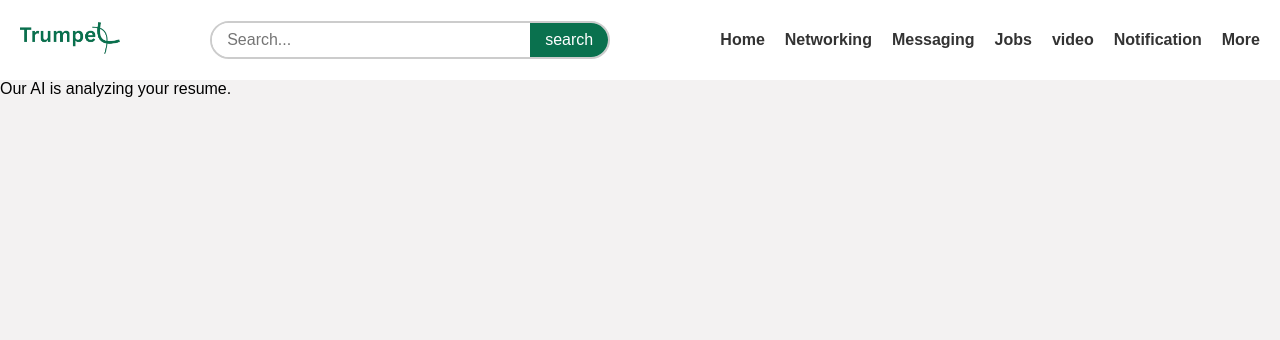
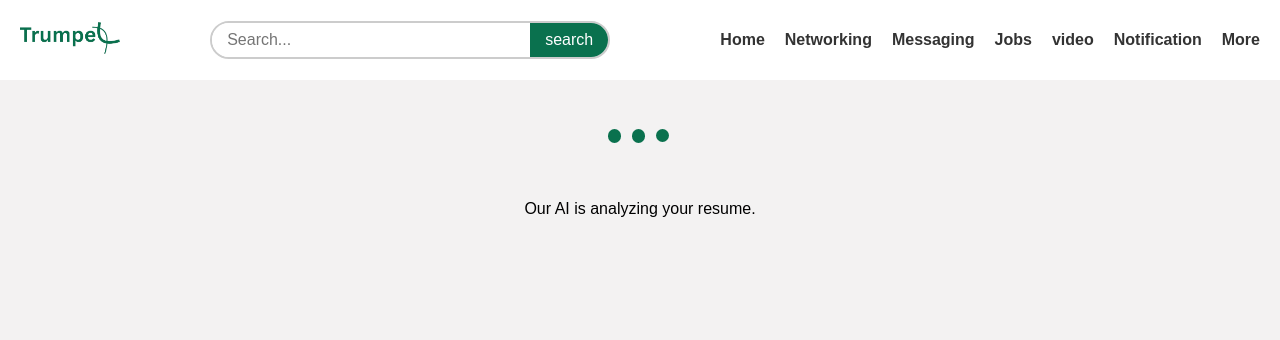
Before and after one commit to lianaminasyan08-beep/jobmatch, a Django app: template resume_analyzer/templates/resume_await.html in a window 1280 px wide. Shown: the top 340 px of the page. Run offline with Django 5.2, Linux system fonts and the light colour scheme; the template is opened without the code that fills it, so the values that code supplies are empty; parts of the project's set-up code (start-up, migrations or seed data) failed here and were passed over.

Commit message:
finish design for await

```diff
--- a/resume_analyzer/static/resume.css
+++ b/resume_analyzer/static/resume.css
@@ -47,5 +47,75 @@
   background:
     radial-gradient(closest-side, white 79%, transparent 80% 100%),
     conic-gradient(#0A714E calc(var(--progress-initial-value) * 1%), #F3F2F2 0);
-  animation: progress 2s 1 forwards;
 }
+
+.await {
+  display: flex;
+  flex-direction: column;
+  padding: 16px;
+  gap: 16px;
+  justify-content: center;
+  align-items: center;
+  height: 100%;
+}
+
+
+.lds-ellipsis,
+.lds-ellipsis div {
+  box-sizing: border-box;
+}
+.lds-ellipsis {
+  display: inline-block;
+  position: relative;
+  width: 80px;
+  height: 80px;
+}
+.lds-ellipsis div {
+  position: absolute;
+  top: 33.33333px;
+  width: 13.33333px;
+  height: 13.33333px;
+  border-radius: 50%;
+  background: #0A714E;
+  animation-timing-function: cubic-bezier(0, 1, 1, 0);
+}
+.lds-ellipsis div:nth-child(1) {
+  left: 8px;
+  animation: lds-ellipsis1 0.6s infinite;
+}
+.lds-ellipsis div:nth-child(2) {
+  left: 8px;
+  animation: lds-ellipsis2 0.6s infinite;
+}
+.lds-ellipsis div:nth-child(3) {
+  left: 32px;
+  animation: lds-ellipsis2 0.6s infinite;
+}
+.lds-ellipsis div:nth-child(4) {
+  left: 56px;
+  animation: lds-ellipsis3 0.6s infinite;
+}
+@keyframes lds-ellipsis1 {
+  0% {
+    transform: scale(0);
+  }
+  100% {
+    transform: scale(1);
+  }
+}
+@keyframes lds-ellipsis3 {
+  0% {
+    transform: scale(1);
+  }
+  100% {
+    transform: scale(0);
+  }
+}
+@keyframes lds-ellipsis2 {
+  0% {
+    transform: translate(0, 0);
+  }
+  100% {
+    transform: translate(24px, 0);
+  }
+}
--- a/resume_analyzer/templates/resume_await.html
+++ b/resume_analyzer/templates/resume_await.html
@@ -1,8 +1,15 @@
 {% extends "base.html" %}
+{% load static %}
+
+{% block links %}
+  <link rel="stylesheet" href="{% static 'resume.css' %}">
+{% endblock %}
 
 {% block title %}Resume{% endblock %}
 
 {% block body %}
+<main class="await">
+    <div class="lds-ellipsis"><div></div><div></div><div></div><div></div></div>
     <p>Our AI is analyzing your resume.</p>
     <script>
         setTimeout(function() {
@@ -10,4 +17,5 @@
             window.location.reload();
         }, 5000);
     </script>
+</main>
 {% endblock %}
```
